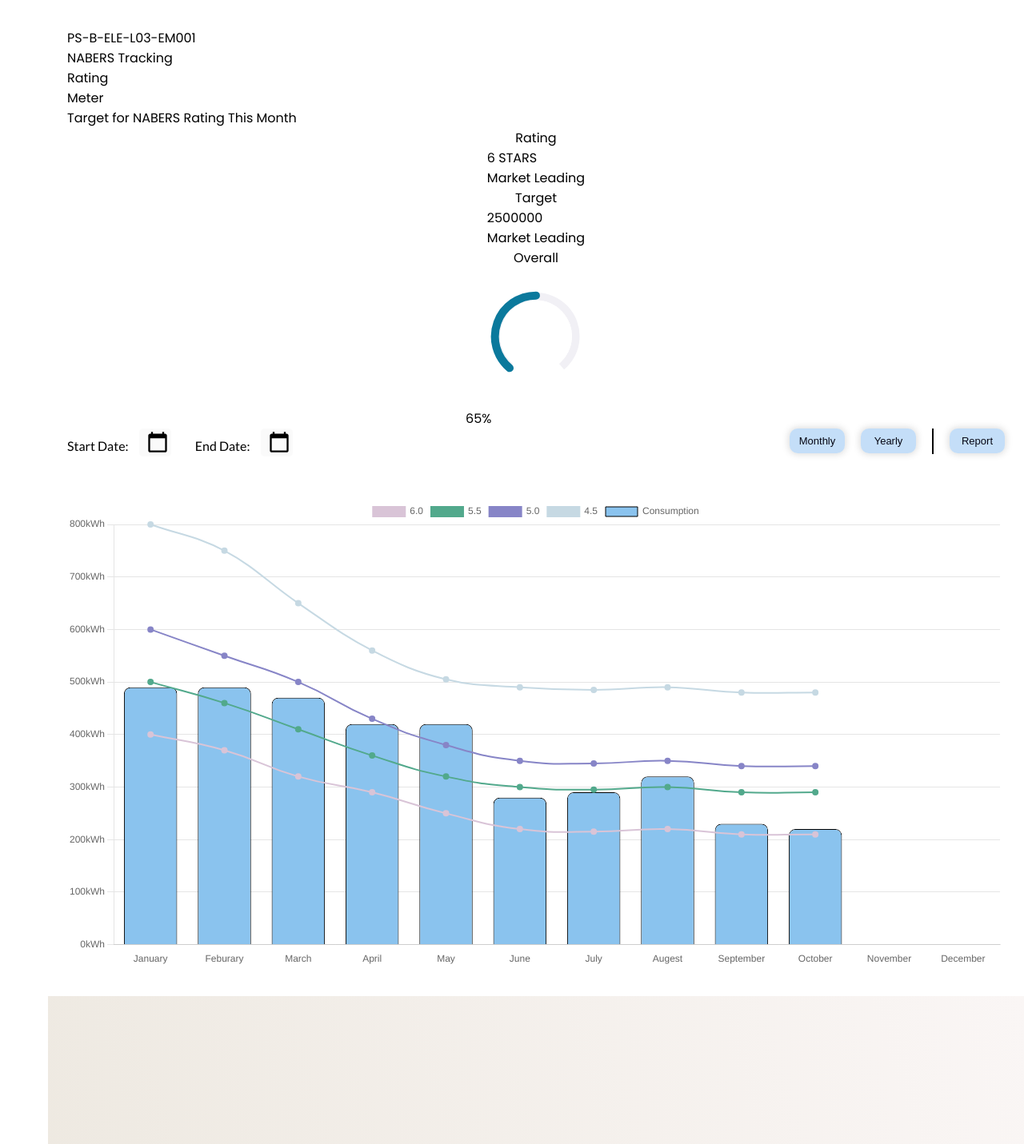
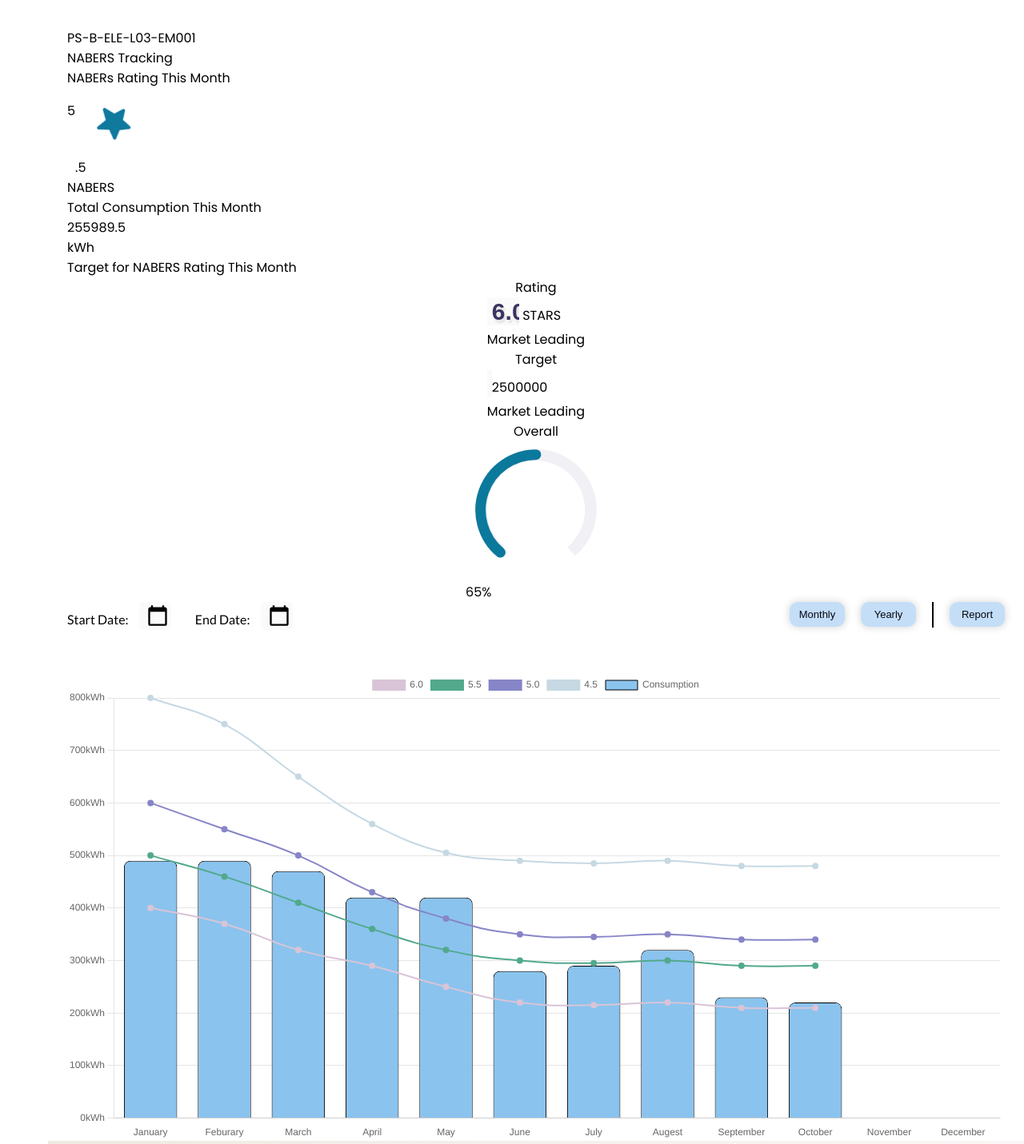
Before and after one commit to oiBsa/Barangaroo-Dashboard-POC, a Django app: page /nabers/ in a window 1280 px wide. Shown: the part 53-1484 px from the top of the page at 80% size. Run offline with Django 4.2, Linux system fonts and the light colour scheme; a user stored in the database is signed in; some libraries are stand-ins or nearby versions.

Commit message:
NABERS Page Completed

```diff
--- a/template/nabers.html
+++ b/template/nabers.html
@@ -61,14 +61,54 @@
                 <div class="dashboard">
                     <div class="ratings">
                         <div class="naboursRating">
+                            <div class="heading">
                                 <p>
-                                Rating
+                                    NABERs Rating This Month
                                 </p>
                             </div>
+                            <div style="display: flex; flex-direction:row; height:6rem; margin-top:1rem">
+                                <div style="display:flex; ">
+                                    <p class="first-rate">5</p>
+                                </div>
+                                <div style="display: flex; flex-direction:column; justify-content: flex-end; width:5.5rem">
+                                    <i class='bx bxs-star bx-lg bx-spin' style='color:#0F799E; align-items:right' ></i>
+                                    <p class="second-rate" style="text-align: left;">
+                                        .5
+                                    </p>
+                                </div>
+                            </div>
+                            <div>
+                                <p class="NABERtext">
+                                    NABERS
+                                </p>
+                                <div style="display: flex; flex-direction:row; align-content:center; justify-content:center; align-items:center;">
+                                    <div class="naberBar" style="border-top-left-radius: 0.3rem; border-bottom-left-radius: 0.3rem;"></div>
+                                    <div class="naberBar"></div>
+                                    <div class="naberBar"></div>
+                                    <div class="naberBar"></div>
+                                    <div class="naberBar"></div>
+                                    <div class="naberBar" style="border-top-right-radius: 0.3rem; border-bottom-right-radius: 0.3rem; background-color: #939598;"></div>
+                                </div>
+                            </div>
+                            <div class="hLine3"></div>
+                        </div>
                         <div class="nabersMeterConsumtion">
+                            <div class="heading">
                                 <p>
-                                Meter
+                                    Total Consumption This Month
                                 </p>
+                            </div>
+                            <div class="NABERConsumptionValue">
+                                <span>
+                                    255989.5
+                                </span>
+                            </div>
+                            <div class="NAVERSUnit">
+                                <p>
+                                    kWh
+                                </p>
+                            </div>
+                            <div class="hLine3"></div>
                         </div>
                     </div>
                     <div class="details">
@@ -83,7 +123,7 @@
                                 <div class="hLine"></div>
                                 <div class="box">
                                     <div class="star-details">
-                                        <p>6 STARS</p>
+                                        <p><input type="setRating" value="6.0"> STARS</p>
                                     </div>
                                     <div class="hLine2"></div>
                                     <div class="unit-details">
@@ -98,7 +138,7 @@
                                 <div class="hLine"></div>
                                 <div class="box">
                                     <div class="star-details">
-                                        <p>2500000</p>
+                                        <p><input type="setRating" style="width: 0;">2500000</p>
                                     </div>
                                     <div class="hLine2"></div>
                                     <div class="unit-details">
@@ -150,7 +190,9 @@
                             <a id="link" href="{% static 'admin/file/Report.xlsx' %}" download hidden></a>
                         </div>
                     </div>
+                    <div>
                         <canvas id="nabersGraph"></canvas>
+                    </div>
                 </div>
             </div>
             <!-- #endregion End opf Body of the Nabers page-->
@@ -266,7 +308,7 @@
                 positioner: function (labelWidth, labelHeight) {
                     return {
                         x: 90 - labelWidth / 2,
-                        y: 140
+                        y: 148
                     };
                 }
             },
@@ -275,13 +317,13 @@
                 startAngle: -140,
                 endAngle: 140,
                 background: [{ // Track for Move
-                    outerRadius: '85%',
-                    innerRadius: '70%',
+                    outerRadius: '118%',
+                    innerRadius: '95%',
                     backgroundColor: '#F1F0F5',
                     borderWidth: 0,
                     shape: 'arc'
                 }, { // Track for Stand
-                    outerRadius: '70%',
+                    outerRadius: '95%',
                     innerRadius: '0%',
                     backgroundColor: "#FFFFFF",
                     borderWidth: 0,
@@ -322,7 +364,7 @@
 
             plotOptions: {
                 solidgauge: {
-                    borderWidth: '10px',
+                    borderWidth: '13px',
                     dataLabels: {
                         enabled: false
                     },
@@ -337,8 +379,8 @@
                 borderColor: '#0B799C',
                 data: [{
                     color: '#0B799C',
-                    radius: '80%',
-                    innerRadius: '80%',
+                    radius: '108%',
+                    innerRadius: '108%',
                     y: 20
                 }]
             },
```
Also changed, not shown: 1 other file. Lines whose indentation alone changed are shown as unchanged.
